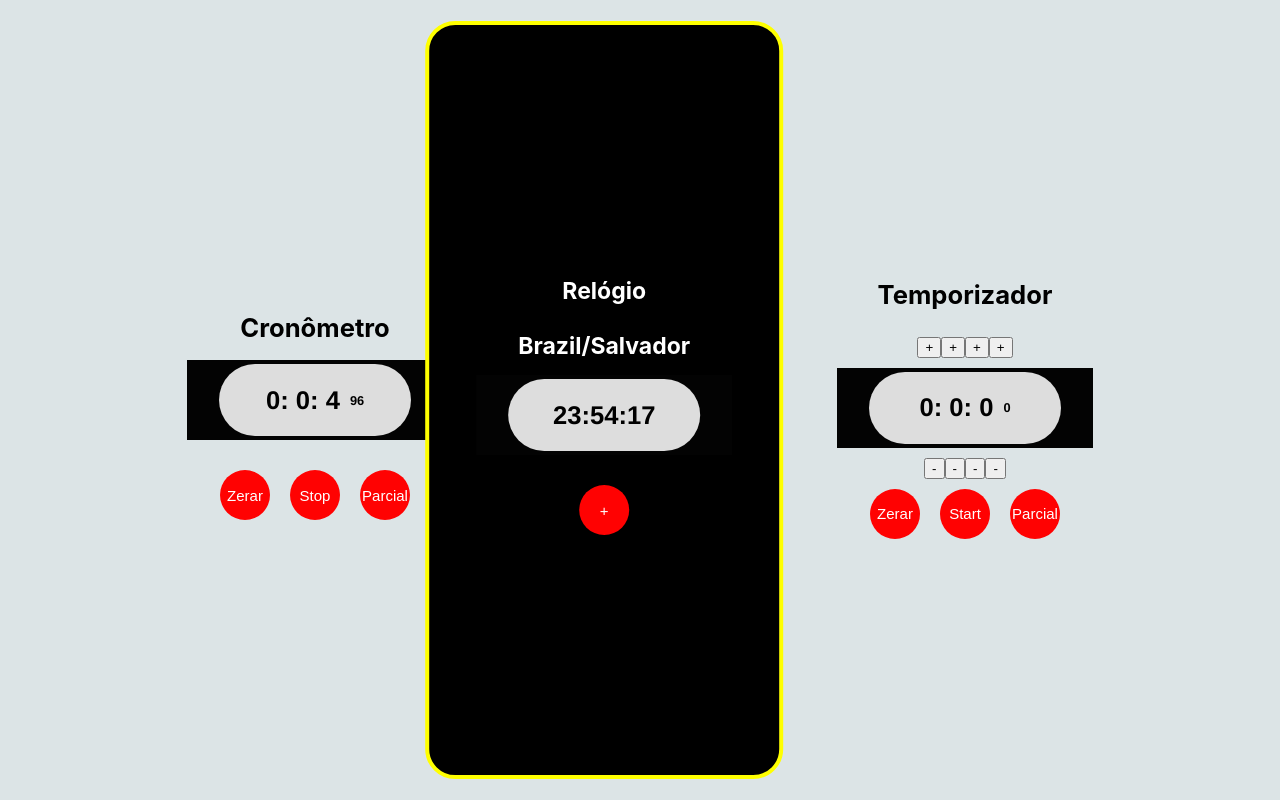
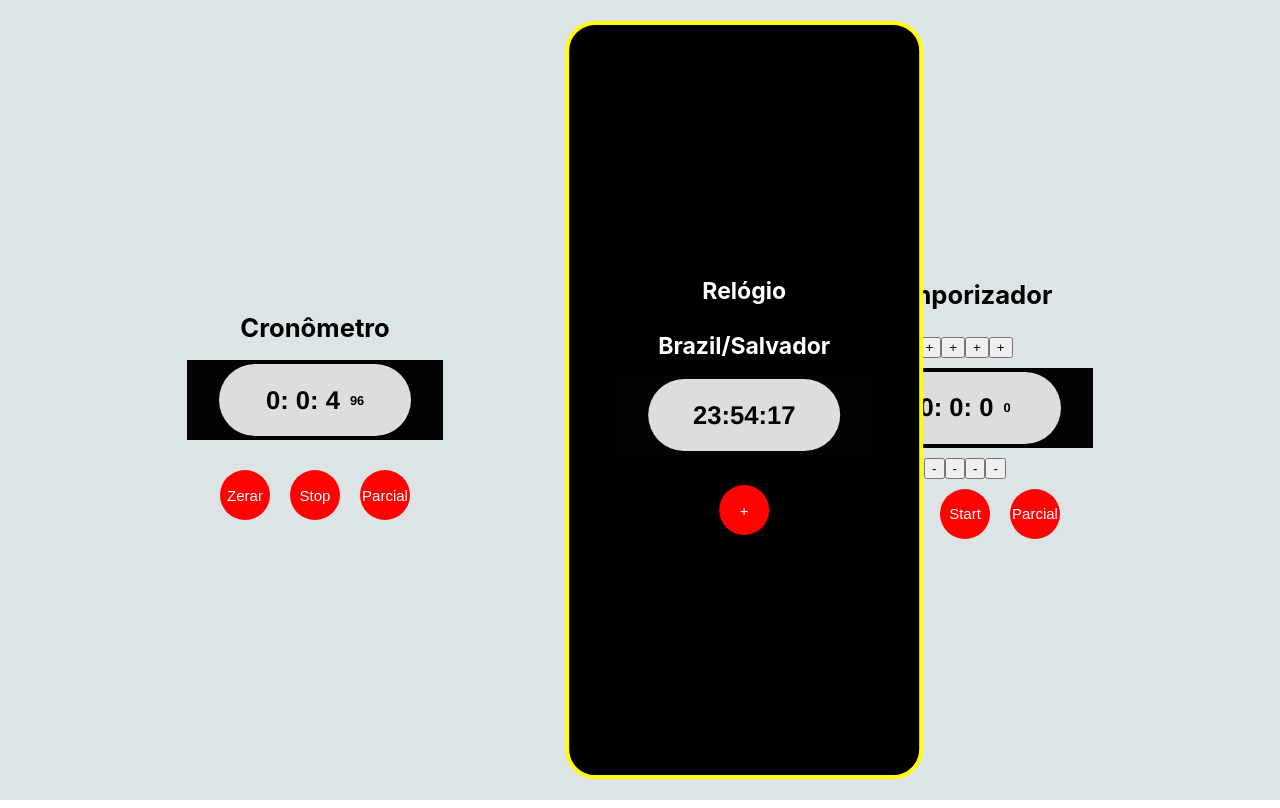
Before and after one commit to gabrielbbrito1/Desafio2-React, a React (Create React App) app: page / in a window 1280 px wide. Built offline with nearby package versions, Linux system fonts and the light colour scheme.

Commit message:
Atualizando alinhamento centro

```diff
--- a/src/Relogio.css
+++ b/src/Relogio.css
@@ -5,7 +5,7 @@ border-radius: 30px;
 width: 350px;
 height: 750px;
 position: absolute;
-left: 50%;
+left: 780px;
 top: 50%;
 bottom: 30px;
 transform: translate(-60%,-50%);
```
